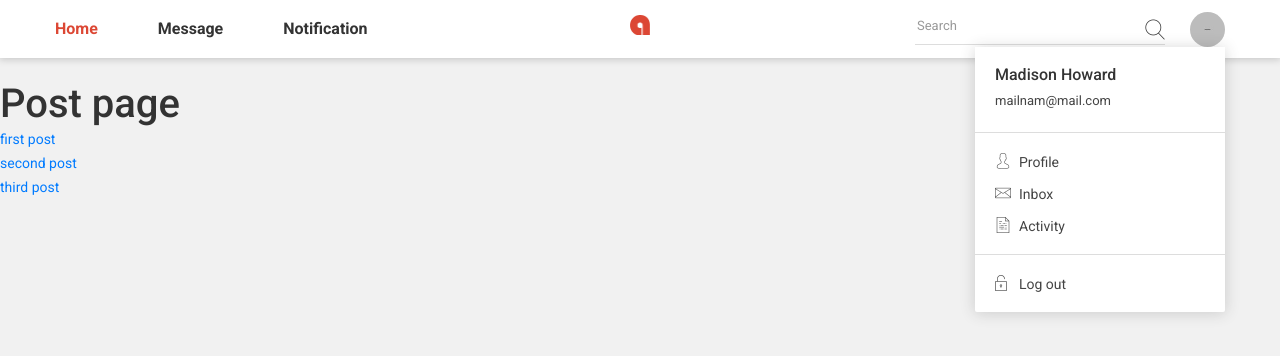
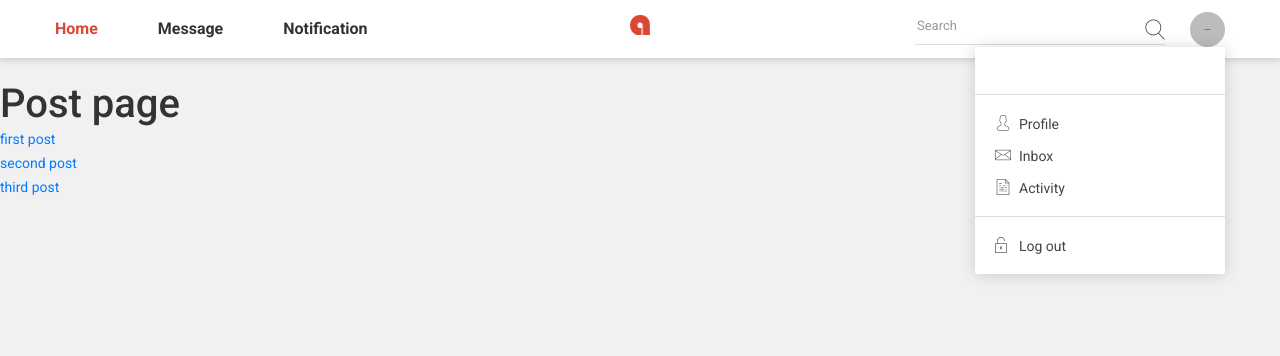
Before and after one commit to Poliarddjimmy/bwp, a Next.js app: page /posts in a window 1280 px wide. Both pictures are taken after a click on the element 1207 px from the left and 32 px from the top of the page. Shown: the top 356 px of the page. Built offline with nearby package versions, Linux system fonts and the light colour scheme; what react-toast-notifications would draw is missing.

Commit message:
some user data added on profile

```diff
--- a/components/layouts/header.js
+++ b/components/layouts/header.js
@@ -3,11 +3,16 @@ import Head from 'next/head'
 import Image from 'next/image'
 import Link from 'next/link'
 import { logoutAction } from '../../redux/actions/userActionCreators'
-import { useDispatch } from 'react-redux'
+import { useSelector, useDispatch } from 'react-redux'
+import { current } from "immer"
+
 
 const Header = () => {
+
   const dispatch = useDispatch()
   const [showMore, setShowMore] = useState(false)
+  const { currentUser } = useSelector(state => state.user)
+
   return (
     <>
       <Head>
@@ -205,12 +210,12 @@ const Header = () => {
                       </span>
                       <div className={`profile-dropdown d-${showMore ? "inline" : "none"}`} id="pf">
                         <div className="profile-head">
-                          <h5 className="name"><a href="#">Madison Howard</a></h5>
-                          <a className="mail" href="#">mailnam@mail.com</a>
+                          <h5 className="name"><a href="#">{currentUser?.name}</a></h5>
+                          <a className="mail" href="#">{currentUser?.phone}</a>
                         </div>
                         <div className="profile-body">
                           <ul>
-                            <li><a href="profile.html"><i className="flaticon-user"></i>Profile</a></li>
+                            <li><a href={`/profile?user=${currentUser?.id}`}><i className="flaticon-user"></i>Profile</a></li>
                             <li><a href="#"><i className="flaticon-message"></i>Inbox</a></li>
                             <li><a href="#"><i className="flaticon-document"></i>Activity</a></li>
                           </ul>
```
Also changed, not shown: pages/profile.js (+10 -11 lines).
